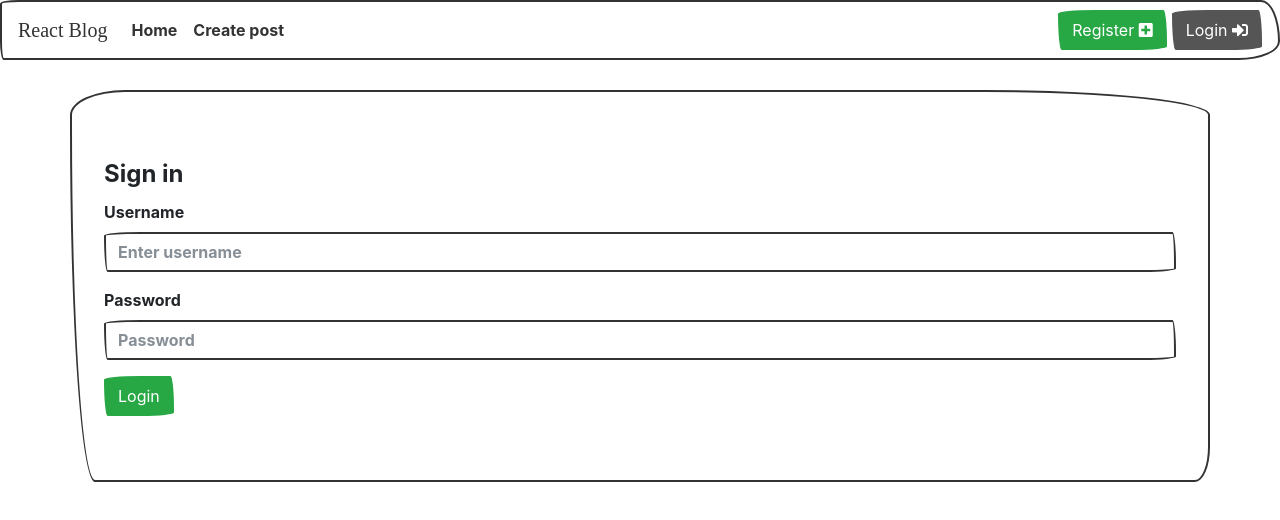
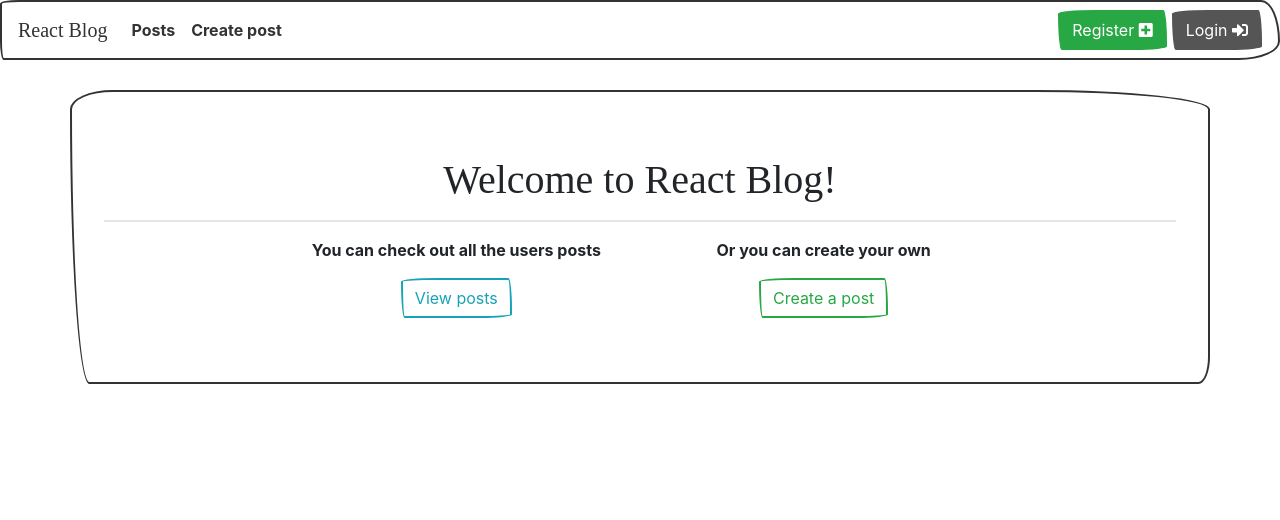
Before and after one commit to abdullahkady/mern-blog-app, a React (Create React App) app in the folder client/: page / in a window 1280 px wide. Before the commit this address led to /login. Shown: the top 520 px of the page. Built offline with nearby package versions, Linux system fonts and the light colour scheme; no server answers; a web font is replaced by a local one.

Commit message:
Add homepage

```diff
--- a/client/src/App.js
+++ b/client/src/App.js
@@ -6,7 +6,7 @@ import PostsList from "./components/PostsList";
 import CreatePost from "./components/CreatePost";
 import withAuth from "./hocs/withAuth";
 import NavBar from "./components/NavBar";
-
+import HomePage from "./components/HomePage";
 class App extends Component {
   state = {
     isAuthenticated: Boolean(localStorage.getItem("token"))
@@ -28,7 +28,8 @@ class App extends Component {
         <React.Fragment>
           <NavBar isAuthenticated={isAuthenticated} onLogout={this.logout} />
           <div style={{ marginTop: "30px" }} className="container jumbotron">
-            <Route exact path="/" component={withAuth(PostsList)} />
+            <Route exact path="/" component={HomePage} />
+            <Route path="/posts" component={withAuth(PostsList)} />
             <Route path="/register" component={Register} />
             <Route
               path="/login"
--- /dev/null
+++ b/client/src/components/HomePage.js
@@ -0,0 +1,29 @@
+import React, { Component } from "react";
+import { Link } from "react-router-dom";
+
+export default class HomePage extends Component {
+  render() {
+    return (
+      <div align="center">
+        <h1>Welcome to React Blog!</h1>
+        <hr />
+        <div className="row">
+          <div className="col-md-2" />
+          <div className="col-md-4">
+            <p>You can check out all the users posts</p>
+            <Link to="/posts" class="btn btn-outline-info">
+              View posts
+            </Link>
+          </div>
+          <div className="col-md-4">
+            <p>Or you can create your own</p>
+            <Link to="/create" class="btn btn-outline-success">
+              Create a post
+            </Link>
+          </div>
+          <div className="col-md-2" />
+        </div>
+      </div>
+    );
+  }
+}
--- a/client/src/components/NavBar.js
+++ b/client/src/components/NavBar.js
@@ -25,8 +25,8 @@ export default class NavBar extends Component {
         <div className="collapse navbar-collapse" id="navbarColor03">
           <ul className="navbar-nav mr-auto">
             <li className="nav-item active">
-              <Link className="nav-link" to="/">
-                Home
+              <Link className="nav-link" to="/posts">
+                Posts
               </Link>
             </li>
             <li className="nav-item">
```
